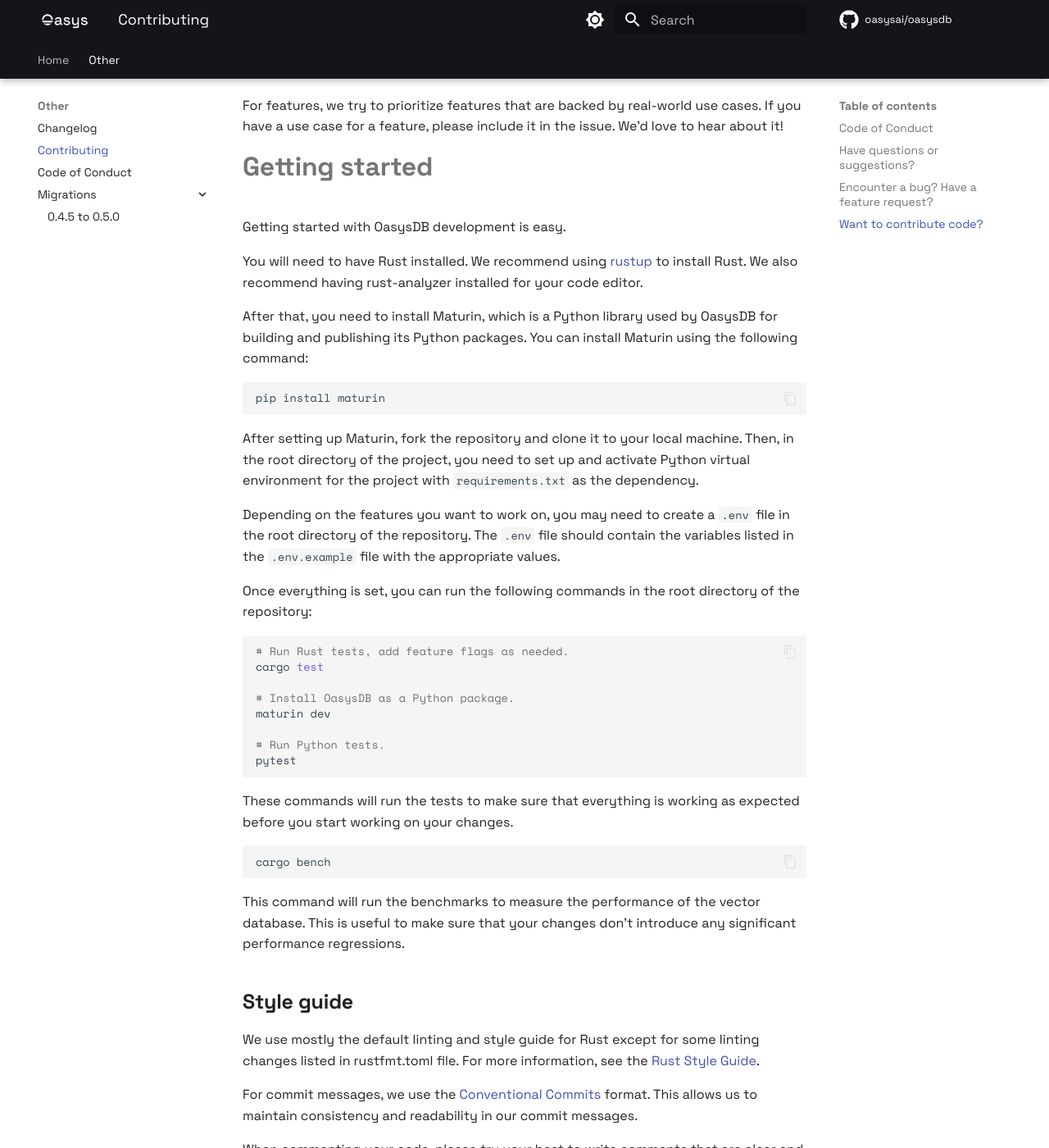
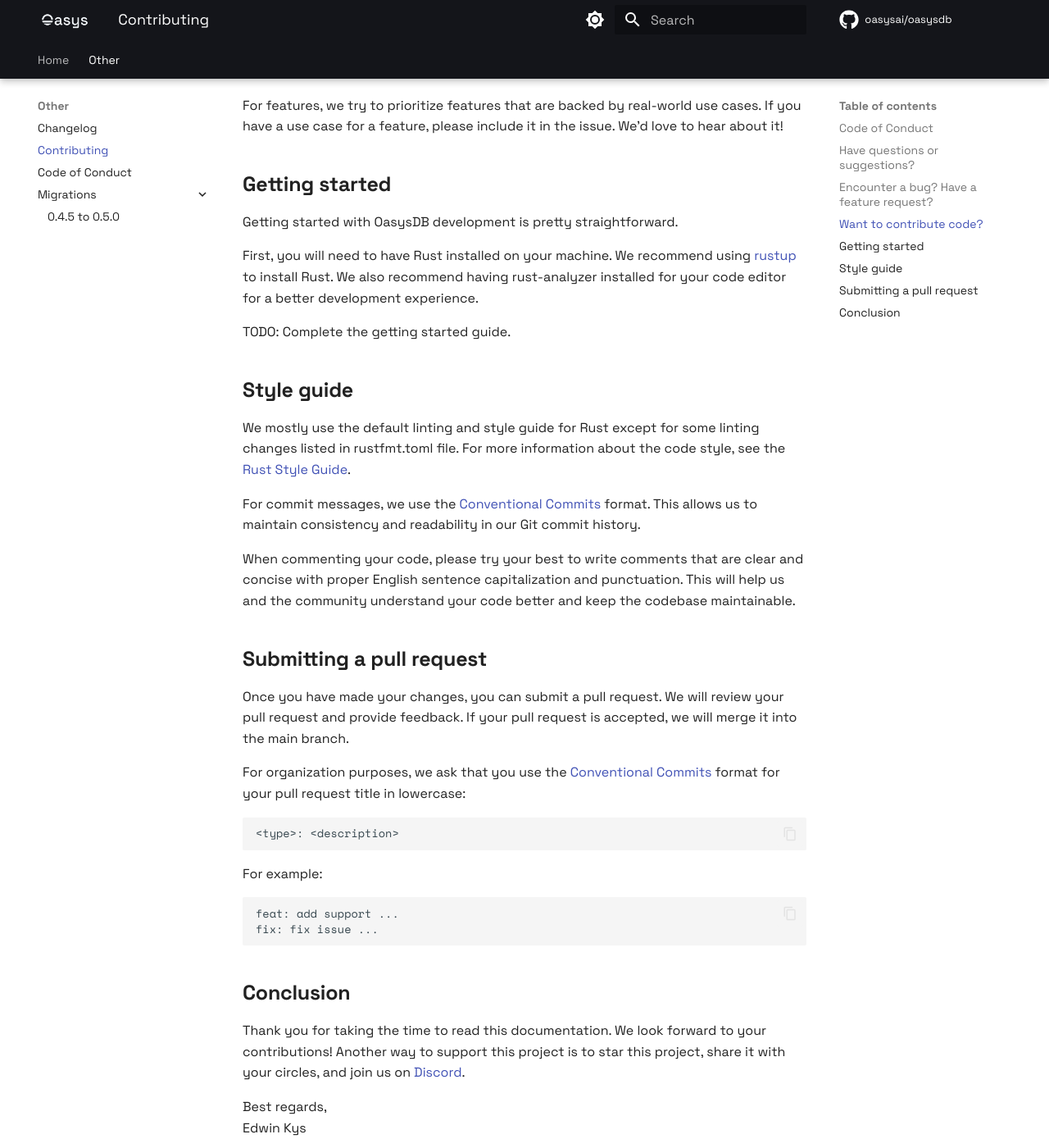
Before and after one commit to oasysai/oasysdb, an MkDocs documentation site: the page built from docs/contributing.md, in a window 1280 px wide and 1400 px high, scrolled down 1265 px. Shown: the whole window at 82% size. Built offline with MkDocs 1.6.1 and Material for MkDocs 9.7.7, drawn with Linux system fonts in a browser that asks for light colours; comment, search, counter and statistics services are not loaded; some of the changed text lies outside the part shown.

Commit message:
feat: update contributing docs

````diff
--- a/docs/contributing.md
+++ b/docs/contributing.md
@@ -31,48 +31,19 @@
 
 For features, we try to prioritize features that are backed by real-world use cases. If you have a use case for a feature, please include it in the issue. We'd love to hear about it!
 
-# Getting started
+## Getting started
 
-Getting started with OasysDB development is easy.
+Getting started with OasysDB development is pretty straightforward.
 
-You will need to have Rust installed. We recommend using [rustup](https://www.rust-lang.org/tools/install) to install Rust. We also recommend having rust-analyzer installed for your code editor.
+First, you will need to have Rust installed on your machine. We recommend using [rustup](https://www.rust-lang.org/tools/install) to install Rust. We also recommend having rust-analyzer installed for your code editor for a better development experience.
 
-After that, you need to install Maturin, which is a Python library used by OasysDB for building and publishing its Python packages. You can install Maturin using the following command:
-
-```bash
-pip install maturin
-```
-
-After setting up Maturin, fork the repository and clone it to your local machine. Then, in the root directory of the project, you need to set up and activate Python virtual environment for the project with `requirements.txt` as the dependency.
-
-Depending on the features you want to work on, you may need to create a `.env` file in the root directory of the repository. The `.env` file should contain the variables listed in the `.env.example` file with the appropriate values.
-
-Once everything is set, you can run the following commands in the root directory of the repository:
-
-```bash
-# Run Rust tests, add feature flags as needed.
-cargo test
-
-# Install OasysDB as a Python package.
-maturin dev
-
-# Run Python tests.
-pytest
-```
-
-These commands will run the tests to make sure that everything is working as expected before you start working on your changes.
-
-```bash
-cargo bench
-```
-
-This command will run the benchmarks to measure the performance of the vector database. This is useful to make sure that your changes don't introduce any significant performance regressions.
+TODO: Complete the getting started guide.
 
 ## Style guide
 
-We use mostly the default linting and style guide for Rust except for some linting changes listed in rustfmt.toml file. For more information, see the [Rust Style Guide](https://doc.rust-lang.org/beta/style-guide/index.html).
+We mostly use the default linting and style guide for Rust except for some linting changes listed in rustfmt.toml file. For more information about the code style, see the [Rust Style Guide](https://doc.rust-lang.org/beta/style-guide/index.html).
 
-For commit messages, we use the [Conventional Commits](https://www.conventionalcommits.org/en/v1.0.0/) format. This allows us to maintain consistency and readability in our commit messages.
+For commit messages, we use the [Conventional Commits](https://www.conventionalcommits.org/en/v1.0.0/) format. This allows us to maintain consistency and readability in our Git commit history.
 
 When commenting your code, please try your best to write comments that are clear and concise with proper English sentence capitalization and punctuation. This will help us and the community understand your code better and keep the codebase maintainable.
 
@@ -80,7 +51,7 @@
 
 Once you have made your changes, you can submit a pull request. We will review your pull request and provide feedback. If your pull request is accepted, we will merge it into the main branch.
 
-For organization purposes, we ask that you use the following format for your pull request title in lowercase:
+For organization purposes, we ask that you use the [Conventional Commits](https://www.conventionalcommits.org/en/v1.0.0/) format for your pull request title in lowercase:
 
 ```
 <type>: <description>
@@ -93,8 +64,6 @@
 fix: fix issue ...
 ```
 
-This is similar to the format used in [Conventional Commits](https://www.conventionalcommits.org/en/v1.0.0/).
-
 ## Conclusion
 
 Thank you for taking the time to read this documentation. We look forward to your contributions! Another way to support this project is to star this project, share it with your circles, and join us on [Discord](https://discord.gg/bDhQrkqNP4).
````
